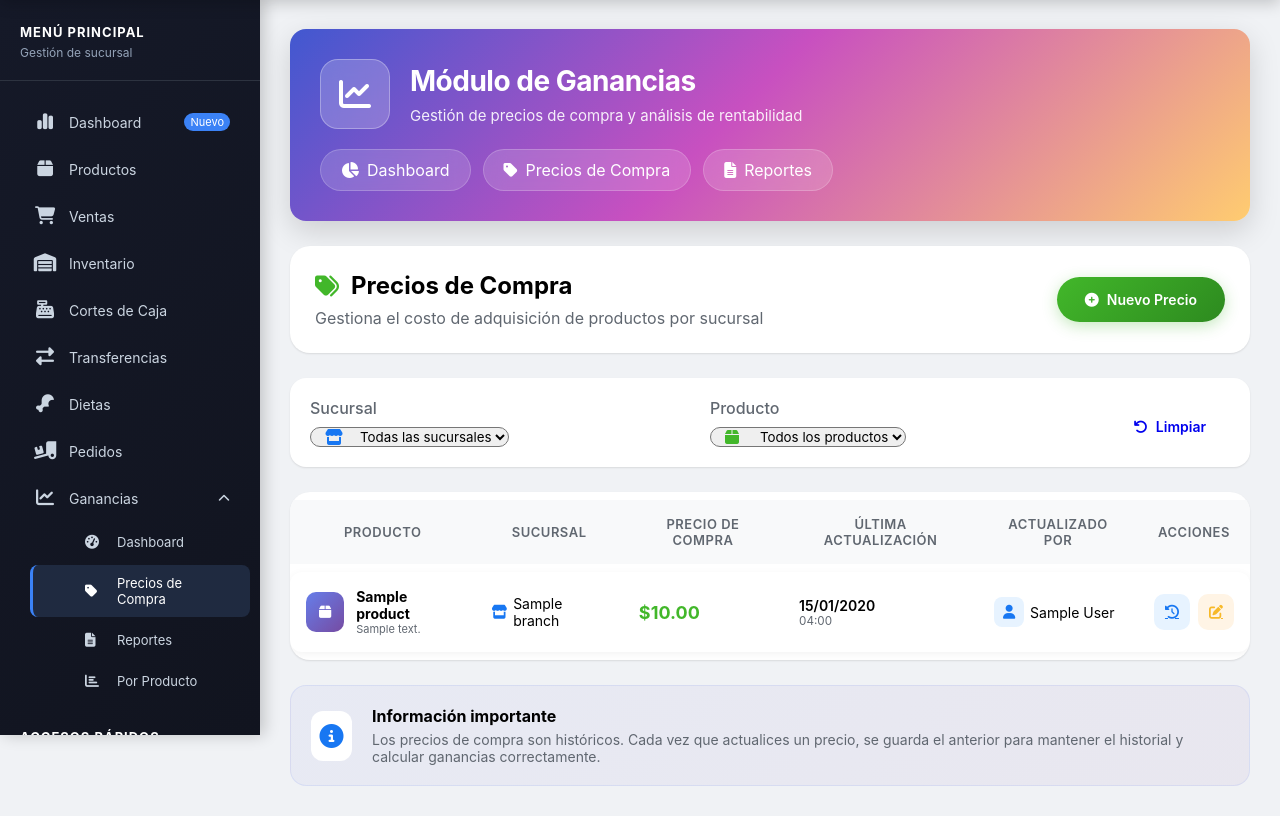
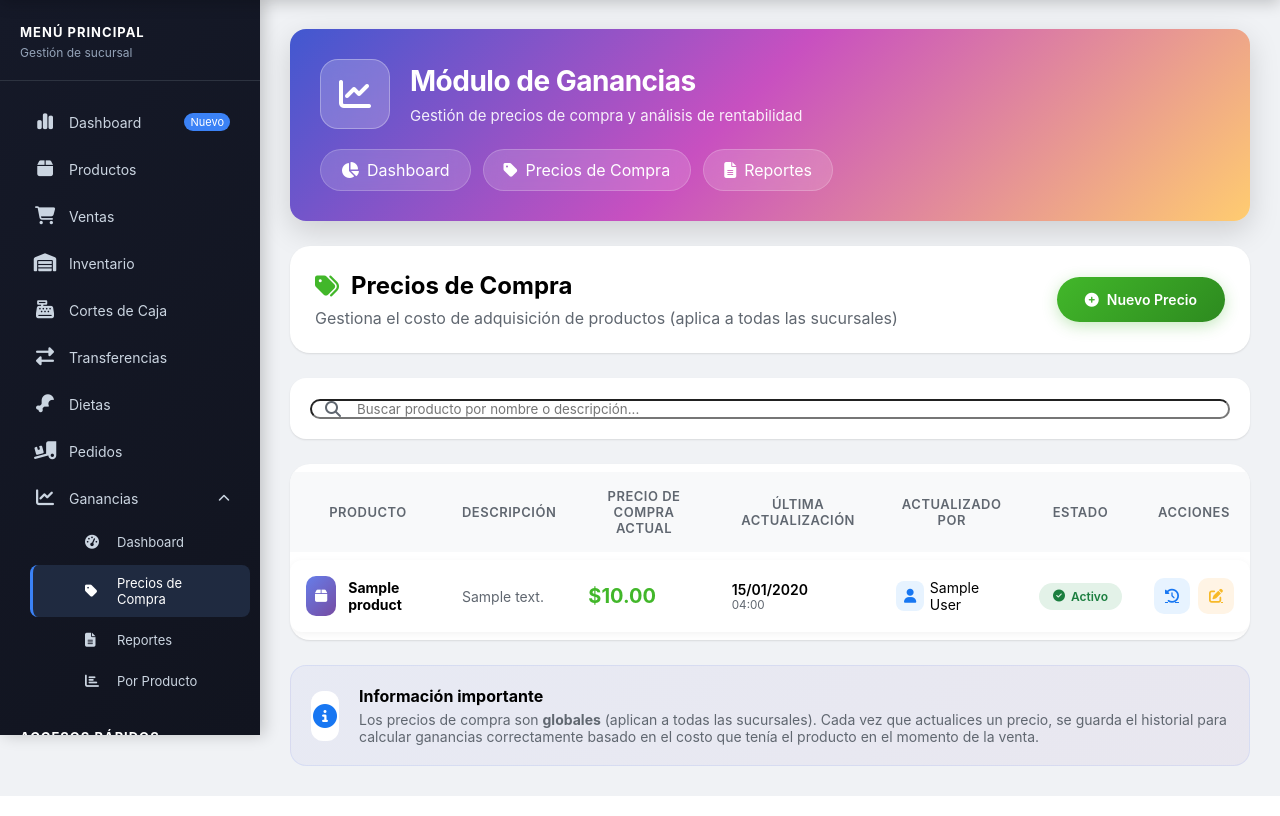
Before and after one commit to CarlosAcharly/sistema_sucursales, a Django app: page /earnings/purchase-prices/ in a window 1280 px wide. Shown: the part 65-881 px from the top of the page. Run offline with Django 5.2, Linux system fonts and the light colour scheme; a user stored in the database is signed in; tables that the repository leaves empty hold one stand-in row (values such as "Sample post").

Commit message:
Actualizacion del precio de compra

```diff
--- a/earnings/urls.py
+++ b/earnings/urls.py
@@ -7,7 +7,8 @@ urlpatterns = [
     # Precios de compra
     path('purchase-prices/', views.purchase_price_list, name='purchase_price_list'),
     path('purchase-prices/create/', views.purchase_price_create, name='purchase_price_create'),
-    path('purchase-prices/history/<int:product_id>/<int:branch_id>/', views.purchase_price_history, name='purchase_price_history'),
+    path('purchase-prices/edit/<int:price_id>/', views.purchase_price_edit, name='purchase_price_edit'),
+    path('purchase-prices/history/<int:product_id>/', views.purchase_price_history, name='purchase_price_history'),
 
     # Dashboard de ganancias
     path('dashboard/', views.profit_dashboard, name='profit_dashboard'),
--- a/earnings/views.py
+++ b/earnings/views.py
@@ -26,40 +26,39 @@ from .forms import PurchasePriceForm, DateRangeForm
 @login_required
 @role_required(['ADMIN', 'SUPERADMIN'])
 def purchase_price_list(request):
-    """Lista de precios de compra actuales"""
-    branch_id = request.GET.get('branch')
-    product_id = request.GET.get('product')
+    """Lista de precios de compra actuales (UNO POR PRODUCTO)"""
 
-    prices = PurchasePrice.objects.filter(is_active=True).select_related('product', 'branch', 'created_by')
+    # Obtener todos los productos activos
+    products = Product.objects.filter(is_active=True).order_by('name')
 
-    if branch_id:
-        prices = prices.filter(branch_id=branch_id)
-    if product_id:
-        prices = prices.filter(product_id=product_id)
+    # Obtener precios activos
+    active_prices = PurchasePrice.objects.filter(is_active=True).select_related('product', 'created_by')
 
-    # Agrupar por producto para mostrar el precio actual
-    current_prices = {}
-    for price in prices:
-        key = f"{price.product_id}_{price.branch_id}"
-        if key not in current_prices:
-            current_prices[key] = price
+    # Crear un diccionario para acceso rápido
+    price_dict = {price.product_id: price for price in active_prices}
+
+    # Lista de productos con su precio (o None si no tiene)
+    product_prices = []
+    for product in products:
+        price = price_dict.get(product.id)
+        product_prices.append({
+            'product': product,
+            'price': price,
+            'has_price': price is not None
+        })
 
     branches = Branch.objects.filter(is_active=True)
-    products = Product.objects.filter(is_active=True)
 
     return render(request, 'admin/earnings/purchase_price_list.html', {
-        'current_prices': current_prices.values(),
+        'product_prices': product_prices,
         'branches': branches,
-        'products': products,
-        'selected_branch': branch_id,
-        'selected_product': product_id,
     })
 
 
 @login_required
 @role_required(['ADMIN', 'SUPERADMIN'])
 def purchase_price_create(request):
-    """Crear nuevo precio de compra"""
+    """Crear nuevo precio de compra (GLOBAL)"""
     if request.method == 'POST':
         form = PurchasePriceForm(request.POST)
         if form.is_valid():
@@ -69,32 +68,77 @@ def purchase_price_create(request):
             messages.success(request, f'Precio de compra actualizado para {price.product.name}')
             return redirect('earnings:purchase_price_list')
     else:
-        form = PurchasePriceForm(initial={
-            'product': request.GET.get('product'),
-            'branch': request.GET.get('branch')
-        })
+        # Si viene un producto por GET, preseleccionarlo
+        product_id = request.GET.get('product')
+        initial = {}
+        if product_id:
+            try:
+                product = Product.objects.get(id=product_id)
+                initial['product'] = product
+            except Product.DoesNotExist:
+                pass
+        form = PurchasePriceForm(initial=initial)
 
     return render(request, 'admin/earnings/purchase_price_form.html', {
         'form': form,
-        'title': 'Nuevo Precio de Compra'
+        'title': 'Nuevo Precio de Compra',
+        'is_edit': False
     })
 
 
 @login_required
 @role_required(['ADMIN', 'SUPERADMIN'])
-def purchase_price_history(request, product_id, branch_id):
-    """Historial de precios de un producto en una sucursal"""
+def purchase_price_edit(request, price_id):
+    """Editar un precio existente (crea nuevo registro histórico)"""
+    old_price = get_object_or_404(PurchasePrice, id=price_id)
+
+    if request.method == 'POST':
+        # Crear formulario con los datos POST
+        form = PurchasePriceForm(request.POST)
+        if form.is_valid():
+            # Crear nuevo precio activo
+            new_price = form.save(commit=False)
+            new_price.created_by = request.user
+            new_price.save()
+
+            messages.success(request, f'Precio actualizado para {new_price.product.name}')
+            return redirect('earnings:purchase_price_list')
+        else:
+            # Si hay errores, mostrar el formulario con los errores
+            return render(request, 'admin/earnings/purchase_price_form.html', {
+                'form': form,
+                'title': f'Actualizar Precio - {old_price.product.name}',
+                'old_price': old_price,
+                'is_edit': True
+            })
+    else:
+        # Precargar con los datos del precio anterior
+        form = PurchasePriceForm(initial={
+            'product': old_price.product,
+            'price': old_price.price,
+            'notes': old_price.notes
+        })
+
+    return render(request, 'admin/earnings/purchase_price_form.html', {
+        'form': form,
+        'title': f'Actualizar Precio - {old_price.product.name}',
+        'old_price': old_price,
+        'is_edit': True  # Flag para indicar que es edición
+    })
+
+
+@login_required
+@role_required(['ADMIN', 'SUPERADMIN'])
+def purchase_price_history(request, product_id):
+    """Historial de precios de un producto"""
     product = get_object_or_404(Product, id=product_id)
-    branch = get_object_or_404(Branch, id=branch_id)
 
     prices = PurchasePrice.objects.filter(
-        product=product,
-        branch=branch
+        product=product
     ).order_by('-valid_from').select_related('created_by')
 
     return render(request, 'admin/earnings/purchase_price_history.html', {
         'product': product,
-        'branch': branch,
         'prices': prices
     })
 
@@ -103,11 +147,13 @@ def purchase_price_history(request, product_id, branch_id):
 # 📊 FUNCIONES AUXILIARES PARA CÁLCULOS
 # =============================
 
-def get_purchase_price_at_date(product_id, branch_id, date):
-    """Obtiene el precio de compra de un producto en una fecha específica"""
+def get_purchase_price_at_date(product_id, date):
+    """
+    Obtiene el precio de compra de un producto en una fecha específica
+    AHORA ES GLOBAL - no depende de la sucursal
+    """
     price = PurchasePrice.objects.filter(
         product_id=product_id,
-        branch_id=branch_id,
         valid_from__lte=date
     ).order_by('-valid_from').first()
 
@@ -115,11 +161,10 @@ def get_purchase_price_at_date(product_id, branch_id, date):
 
 
 def calculate_item_profit(item):
-    """Calcula la ganancia de un item de venta"""
-    # Obtener el precio de compra en la fecha de la venta
+    """Calcula la ganancia de un item de venta (AHORA GLOBAL)"""
+    # Obtener el precio de compra en la fecha de la venta (sin sucursal)
     purchase_price = get_purchase_price_at_date(
         item.product_id,
-        item.sale.branch_id,
         item.sale.created_at
     )
 
@@ -205,7 +250,7 @@ def profit_dashboard(request):
     # Obtener filtros
     branch_id = request.GET.get('branch')
 
-    # Query base de ventas
+    # Query base de ventas (solo activas)
     sales_query = Sale.objects.filter(status='ACTIVE')
     if branch_id:
         sales_query = sales_query.filter(branch_id=branch_id)
@@ -256,7 +301,6 @@ def profit_dashboard(request):
 
             purchase_price = get_purchase_price_at_date(
                 item.product_id,
-                sale.branch_id,
                 sale.created_at
             )
 
@@ -432,7 +476,6 @@ def profit_report(request):
 
                     purchase_price = get_purchase_price_at_date(
                         item.product_id,
-                        sale.branch_id,
                         sale.created_at
                     )
 
@@ -528,7 +571,6 @@ def profit_by_product(request):
 
             purchase_price = get_purchase_price_at_date(
                 item.product_id,
-                sale.branch_id,
                 sale.created_at
             )
 
--- a/templates/admin/earnings/purchase_price_list.html
+++ b/templates/admin/earnings/purchase_price_list.html
@@ -9,7 +9,7 @@
                 <i class="fas fa-tags" style="color: #42b72a;"></i>
                 Precios de Compra
             </h2>
-            <p style="color: #606770; margin: 8px 0 0 0;">Gestiona el costo de adquisición de productos por sucursal</p>
+            <p style="color: #606770; margin: 8px 0 0 0;">Gestiona el costo de adquisición de productos (aplica a todas las sucursales)</p>
         </div>
         <a href="{% url 'earnings:purchase_price_create' %}" class="fb-btn" style="background: linear-gradient(135deg, #42b72a, #2d8a1f); color: white; padding: 14px 28px; border-radius: 50px; font-weight: 600; box-shadow: 0 4px 15px rgba(66, 183, 42, 0.3);">
             <i class="fas fa-plus-circle"></i>
@@ -18,124 +18,129 @@
     </div>
 </div>
 
-<!-- Filtros modernos -->
+<!-- Buscador en tiempo real -->
 <div class="fb-card" style="border-radius: 16px; padding: 20px; margin-bottom: 25px;">
-    <form method="get" style="display: flex; gap: 20px; align-items: flex-end; flex-wrap: wrap;">
-        <div style="flex: 1; min-width: 250px;">
-            <label style="display: block; margin-bottom: 8px; color: #606770; font-weight: 500;">Sucursal</label>
     <div style="position: relative;">
-                <i class="fas fa-store" style="position: absolute; left: 15px; top: 50%; transform: translateY(-50%); color: #1877f2;"></i>
-                <select name="branch" class="fb-input" onchange="this.form.submit()" style="padding-left: 45px; border-radius: 12px;">
-                    <option value="">Todas las sucursales</option>
-                    {% for branch in branches %}
-                    <option value="{{ branch.id }}" {% if selected_branch == branch.id|stringformat:"s" %}selected{% endif %}>
-                        {{ branch.name }}
-                    </option>
-                    {% endfor %}
-                </select>
+        <i class="fas fa-search" style="position: absolute; left: 15px; top: 50%; transform: translateY(-50%); color: #606770;"></i>
+        <input type="text"
+               id="searchInput"
+               class="fb-input"
+               placeholder="Buscar producto por nombre o descripción..."
+               style="padding-left: 45px; border-radius: 12px; width: 100%;"
+               autocomplete="off">
     </div>
 </div>
-        <div style="flex: 1; min-width: 250px;">
-            <label style="display: block; margin-bottom: 8px; color: #606770; font-weight: 500;">Producto</label>
-            <div style="position: relative;">
-                <i class="fas fa-box" style="position: absolute; left: 15px; top: 50%; transform: translateY(-50%); color: #42b72a;"></i>
-                <select name="product" class="fb-input" onchange="this.form.submit()" style="padding-left: 45px; border-radius: 12px;">
-                    <option value="">Todos los productos</option>
-                    {% for product in products %}
-                    <option value="{{ product.id }}" {% if selected_product == product.id|stringformat:"s" %}selected{% endif %}>
-                        {{ product.name }}
-                    </option>
-                    {% endfor %}
-                </select>
-            </div>
-        </div>
-        <div>
-            <a href="{% url 'earnings:purchase_price_list' %}" class="fb-btn fb-btn-secondary" style="border-radius: 12px; padding: 12px 24px;">
-                <i class="fas fa-undo"></i> Limpiar
-            </a>
-        </div>
-    </form>
-</div>
 
-<!-- Tabla de precios mejorada -->
+<!-- Tabla de precios (UN PRODUCTO POR FILA) -->
 <div class="fb-card" style="padding: 0; border-radius: 20px; overflow: hidden;">
     <table class="earnings-table" style="width: 100%;">
         <thead>
             <tr>
                 <th>Producto</th>
-                <th>Sucursal</th>
-                <th>Precio de Compra</th>
+                <th>Descripción</th>
+                <th>Precio de Compra Actual</th>
                 <th>Última Actualización</th>
                 <th>Actualizado por</th>
+                <th>Estado</th>
                 <th>Acciones</th>
             </tr>
         </thead>
-        <tbody>
-            {% for price in current_prices %}
-            <tr>
+        <tbody id="prices-tbody">
+            {% for item in product_prices %}
+            <tr class="price-row"
+                data-product-name="{{ item.product.name|lower }}"
+                data-product-description="{{ item.product.description|default:''|lower }}">
                 <td>
                     <div style="display: flex; align-items: center; gap: 12px;">
                         <div style="background: linear-gradient(135deg, #667eea 0%, #764ba2 100%); width: 40px; height: 40px; border-radius: 10px; display: flex; align-items: center; justify-content: center;">
                             <i class="fas fa-box" style="color: white;"></i>
                         </div>
                         <div>
-                            <strong>{{ price.product.name }}</strong>
-                            {% if price.product.description %}
-                            <div style="font-size: 11px; color: #606770;">{{ price.product.description|truncatechars:30 }}</div>
-                            {% endif %}
+                            <strong class="product-name">{{ item.product.name }}</strong>
                         </div>
                     </div>
                 </td>
                 <td>
-                    <span style="display: flex; align-items: center; gap: 6px;">
-                        <i class="fas fa-store" style="color: #1877f2;"></i>
-                        {{ price.branch.name }}
-                    </span>
+                    {% if item.product.description %}
+                        <span style="color: #606770;">{{ item.product.description|truncatechars:50 }}</span>
+                    {% else %}
+                        <span style="color: #999;">—</span>
+                    {% endif %}
                 </td>
                 <td>
-                    <span style="font-size: 18px; font-weight: 700; color: #42b72a;">${{ price.price|floatformat:2 }}</span>
+                    {% if item.has_price %}
+                        <span style="font-size: 20px; font-weight: 700; color: #42b72a;">${{ item.price.price|floatformat:2 }}</span>
+                    {% else %}
+                        <span style="background: #ffebe9; color: #fa383e; padding: 6px 14px; border-radius: 30px; font-size: 12px;">
+                            <i class="fas fa-exclamation-circle"></i> Sin precio
+                        </span>
+                    {% endif %}
                 </td>
                 <td>
+                    {% if item.has_price %}
                         <div style="display: flex; flex-direction: column;">
-                        <span style="font-weight: 600;">{{ price.valid_from|date:"d/m/Y" }}</span>
-                        <small style="color: #606770;">{{ price.valid_from|date:"H:i" }}</small>
+                            <span style="font-weight: 600;">{{ item.price.valid_from|date:"d/m/Y" }}</span>
+                            <small style="color: #606770;">{{ item.price.valid_from|date:"H:i" }}</small>
                         </div>
+                    {% else %}
+                        <span style="color: #999;">—</span>
+                    {% endif %}
                 </td>
                 <td>
+                    {% if item.has_price %}
                         <div style="display: flex; align-items: center; gap: 6px;">
                             <div style="background: #e7f3ff; width: 30px; height: 30px; border-radius: 8px; display: flex; align-items: center; justify-content: center;">
                                 <i class="fas fa-user" style="color: #1877f2; font-size: 14px;"></i>
                             </div>
-                        <span>{{ price.created_by.get_full_name|default:price.created_by.username }}</span>
+                            <span>{{ item.price.created_by.get_full_name|default:item.price.created_by.username }}</span>
                         </div>
+                    {% else %}
+                        <span style="color: #999;">—</span>
+                    {% endif %}
+                </td>
+                <td>
+                    {% if item.has_price %}
+                        <span class="status-badge status-active">
+                            <i class="fas fa-check-circle"></i> Activo
+                        </span>
+                    {% else %}
+                        <span class="status-badge status-inactive">
+                            <i class="fas fa-clock"></i> Pendiente
+                        </span>
+                    {% endif %}
                 </td>
                 <td>
                     <div style="display: flex; gap: 8px;">
-                        <a href="{% url 'earnings:purchase_price_history' price.product.id price.branch.id %}"
+                        {% if item.has_price %}
+                            <a href="{% url 'earnings:purchase_price_history' item.product.id %}"
                                class="action-btn"
                                style="background: #e7f3ff; color: #1877f2; width: 36px; height: 36px; border-radius: 10px; display: flex; align-items: center; justify-content: center; transition: all 0.2s;"
                                title="Ver historial">
                                 <i class="fas fa-history"></i>
                             </a>
-                        <a href="{% url 'earnings:purchase_price_create' %}?product={{ price.product.id }}&branch={{ price.branch.id }}"
+                            <a href="{% url 'earnings:purchase_price_edit' item.price.id %}"
                                class="action-btn"
                                style="background: #fff4e5; color: #f7b928; width: 36px; height: 36px; border-radius: 10px; display: flex; align-items: center; justify-content: center; transition: all 0.2s;"
                                title="Actualizar precio">
                                 <i class="fas fa-edit"></i>
                             </a>
+                        {% else %}
+                            <a href="{% url 'earnings:purchase_price_create' %}?product={{ item.product.id }}"
+                               class="action-btn"
+                               style="background: #42b72a20; color: #42b72a; width: 36px; height: 36px; border-radius: 10px; display: flex; align-items: center; justify-content: center; transition: all 0.2s;"
+                               title="Agregar precio">
+                                <i class="fas fa-plus-circle"></i>
+                            </a>
+                        {% endif %}
                     </div>
                 </td>
             </tr>
             {% empty %}
-            <tr>
-                <td colspan="6" style="text-align: center; padding: 60px;">
+            <tr id="empty-row">
+                <td colspan="7" style="text-align: center; padding: 60px;">
                     <i class="fas fa-tag" style="font-size: 60px; color: #e4e6eb; margin-bottom: 20px;"></i>
-                    <h3 style="color: #050505; margin-bottom: 10px;">No hay precios registrados</h3>
-                    <p style="color: #606770; margin-bottom: 25px;">Comienza agregando el primer precio de compra</p>
-                    <a href="{% url 'earnings:purchase_price_create' %}" class="fb-btn fb-btn-primary" style="padding: 14px 32px; border-radius: 30px;">
-                        <i class="fas fa-plus-circle"></i>
-                        Nuevo Precio
-                    </a>
+                    <h3 style="color: #050505; margin-bottom: 10px;">No hay productos registrados</h3>
+                    <p style="color: #606770;">Primero debes crear productos en el catálogo</p>
                 </td>
             </tr>
             {% endfor %}
@@ -143,7 +148,7 @@
     </table>
 </div>
 
-<!-- Leyenda informativa -->
+<!-- Leyenda informativa actualizada -->
 <div style="margin-top: 25px; padding: 20px; background: linear-gradient(135deg, #667eea10 0%, #764ba210 100%); border-radius: 16px; display: flex; gap: 20px; align-items: center; border: 1px solid #667eea20;">
     <div style="background: white; width: 50px; height: 50px; border-radius: 12px; display: flex; align-items: center; justify-content: center;">
         <i class="fas fa-info-circle" style="color: #1877f2; font-size: 24px;"></i>
@@ -151,23 +156,116 @@
     <div>
         <strong style="display: block; margin-bottom: 5px;">Información importante</strong>
         <p style="color: #606770; margin: 0; font-size: 14px;">
-            Los precios de compra son históricos. Cada vez que actualices un precio, se guarda el anterior para mantener el historial y calcular ganancias correctamente.
+            Los precios de compra son <strong>globales</strong> (aplican a todas las sucursales).
+            Cada vez que actualices un precio, se guarda el historial para calcular ganancias correctamente
+            basado en el costo que tenía el producto en el momento de la venta.
         </p>
     </div>
 </div>
 
-<style>
+<script>
+document.addEventListener('DOMContentLoaded', function() {
+    const searchInput = document.getElementById('searchInput');
+    const rows = document.querySelectorAll('.price-row');
+
+    function filterTable() {
+        const searchTerm = searchInput.value.toLowerCase().trim();
+        let visibleCount = 0;
+
+        rows.forEach(row => {
+            const productName = row.dataset.productName || '';
+            const productDesc = row.dataset.productDescription || '';
+
+            const matchesSearch = searchTerm === '' ||
+                                 productName.includes(searchTerm) ||
+                                 productDesc.includes(searchTerm);
+
+            if (matchesSearch) {
+                row.style.display = '';
+                visibleCount++;
+            } else {
+                row.style.display = 'none';
+            }
+        });
+
+        // Mostrar mensaje de "no resultados"
+        const tbody = document.getElementById('prices-tbody');
+        let noResultsRow = document.getElementById('no-results-row');
+
+        if (visibleCount === 0 && rows.length > 0) {
+            if (!noResultsRow) {
+                noResultsRow = document.createElement('tr');
+                noResultsRow.id = 'no-results-row';
+                noResultsRow.innerHTML = `
+                    <td colspan="7" style="text-align: center; padding: 40px;">
+                        <i class="fas fa-search" style="font-size: 40px; color: #e4e6eb; margin-bottom: 15px;"></i>
+                        <h3 style="color: #050505; margin-bottom: 5px;">No se encontraron resultados</h3>
+                        <p style="color: #606770;">Intenta con otros términos de búsqueda</p>
+                    </td>
+                `;
+                tbody.appendChild(noResultsRow);
+            }
+        } else if (noResultsRow) {
+            noResultsRow.remove();
+        }
+    }
+
+    searchInput.addEventListener('input', filterTable);
+    filterTable(); // Inicializar
+});
+
+// Estilos para los botones de acción
+const style = document.createElement('style');
+style.textContent = `
     .action-btn:hover {
         transform: translateY(-2px);
         box-shadow: 0 4px 12px rgba(0,0,0,0.1);
     }
 
     .action-btn[title="Ver historial"]:hover {
-        background: #d4e6ff !important;
+        background: #1877f2 !important;
+        color: white !important;
     }
 
     .action-btn[title="Actualizar precio"]:hover {
-        background: #ffe4cc !important;
+        background: #f7b928 !important;
+        color: white !important;
     }
-</style>
+
+    .action-btn[title="Agregar precio"]:hover {
+        background: #42b72a !important;
+        color: white !important;
+    }
+
+    .price-row {
+        transition: background-color 0.2s ease;
+    }
+
+    .price-row:hover {
+        background-color: #f8f9fa;
+    }
+
+    .status-badge {
+        padding: 4px 12px;
+        border-radius: 30px;
+        font-size: 12px;
+        font-weight: 600;
+        display: inline-flex;
+        align-items: center;
+        gap: 5px;
+    }
+
+    .status-active {
+        background: #e3f2e8;
+        color: #1b7e3f;
+    }
+
+    .status-inactive {
+        background: #fff4e5;
+        color: #bd7b13;
+    }
+`;
+document.head.appendChild(style);
+</script>
+
 {% endblock %}
```
Also changed, not shown: earnings/forms.py (+11 -2 lines), earnings/models.py (+4 -6 lines), templates/admin/earnings/purchase_price_form.html (+39 -44 lines), templates/admin/earnings/purchase_price_history.html (+38 -3 lines), earnings/migrations/0002_remove_purchaseprice_earnings_pu_product_3a874a_idx_and_more.py (added). Lines whose indentation alone changed are shown as unchanged.
